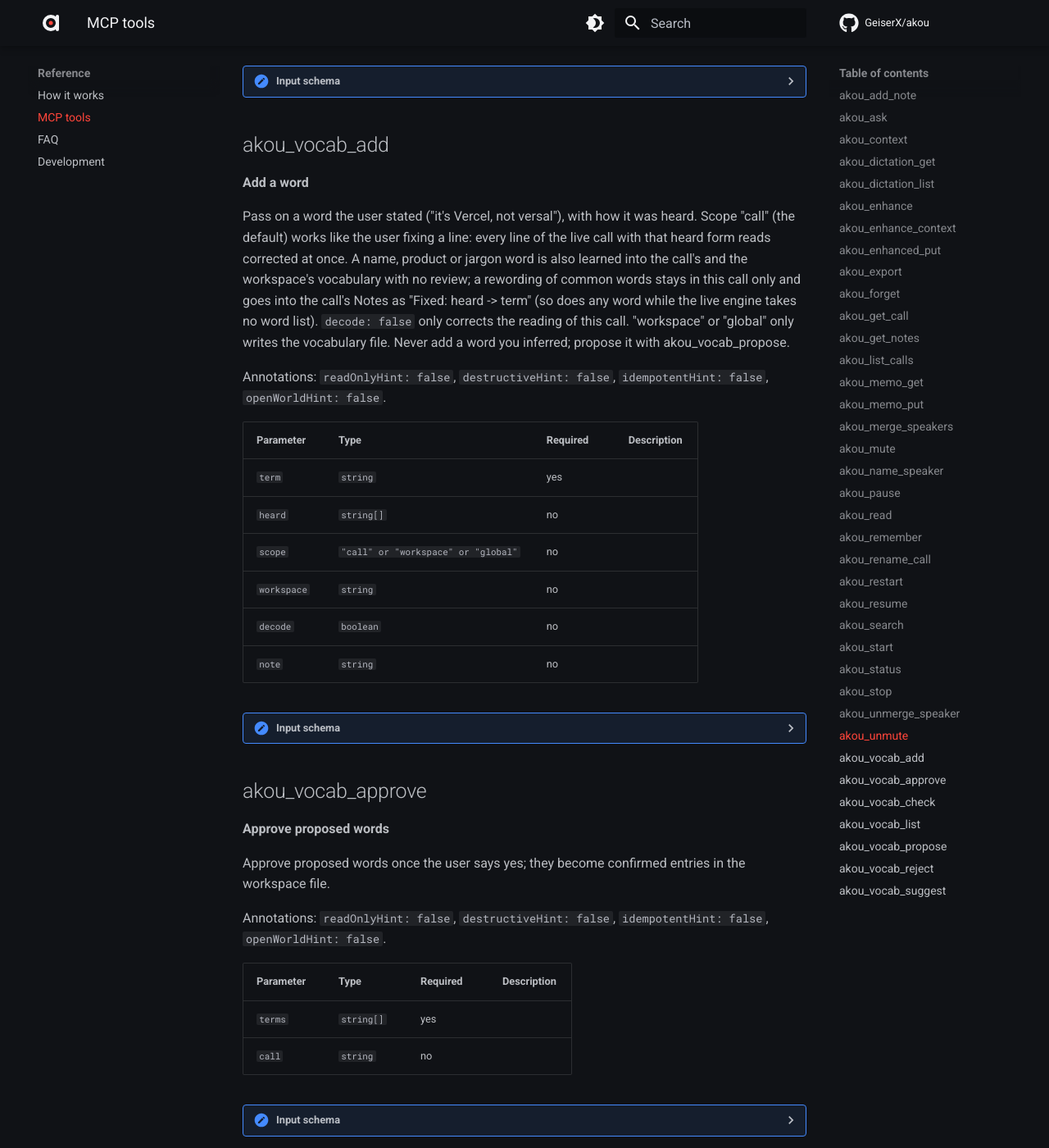
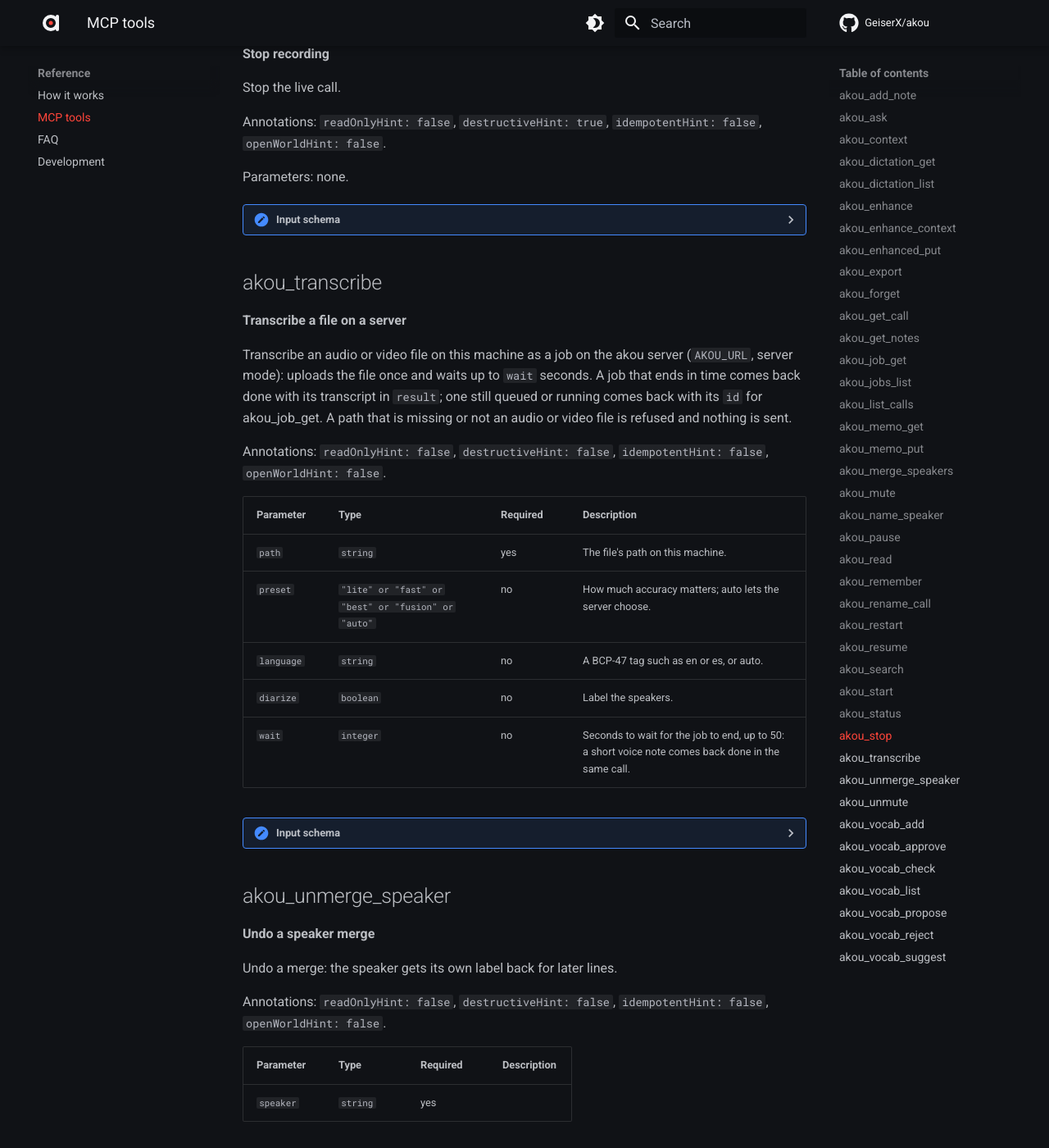
Before and after one commit to GeiserX/akou, an MkDocs documentation site: the page built from docs/reference/mcp.md, in a window 1280 px wide and 1400 px high, scrolled down 13681 px. Shown: the whole window at 82% size. Built offline with MkDocs 1.6.1 and Material for MkDocs 9.7.7, drawn with Linux system fonts in a browser that asks for light colours; comment, search, counter and statistics services are not loaded; some of the changed text lies outside the part shown.

Commit message:
docs(mcp): regenerate the MCP tool reference from main's tools [skip ci]
The page was generated before main gained the job tools; tests/mcp-reference.test.ts compares it
with the server's tools/list.

````diff
--- a/docs/reference/mcp.md
+++ b/docs/reference/mcp.md
@@ -428,6 +428,83 @@
       "type": "integer",
       "minimum": 0,
       "maximum": 9007199254740991
+    }
+  },
+  "$schema": "https://json-schema.org/draft/2020-12/schema"
+}
+```
+
+</details>
+
+## akou_job_get
+
+**Read a transcription job**
+
+One transcription job by id, waiting up to `wait` seconds for it to end; a done job comes with its transcript in `result`. Read-only.
+
+Annotations: `readOnlyHint: true`, `openWorldHint: false`.
+
+| Parameter | Type | Required | Description |
+|---|---|---|---|
+| `id` | `string` | yes |  |
+| `wait` | `integer` | no | Seconds to wait for the job to end, up to 50: a short voice note comes back done in the same call. |
+
+<details markdown>
+<summary>Input schema</summary>
+
+```json
+{
+  "type": "object",
+  "properties": {
+    "id": {
+      "type": "string",
+      "minLength": 1
+    },
+    "wait": {
+      "default": 50,
+      "description": "Seconds to wait for the job to end, up to 50: a short voice note comes back done in the same call.",
+      "type": "integer",
+      "minimum": 0,
+      "maximum": 50
+    }
+  },
+  "required": [
+    "id"
+  ],
+  "$schema": "https://json-schema.org/draft/2020-12/schema"
+}
+```
+
+</details>
+
+## akou_jobs_list
+
+**List transcription jobs**
+
+The 20 newest transcription jobs this key submitted, newest first: id, title, state, preset, model and times, no transcript. `status` keeps one state. Read-only.
+
+Annotations: `readOnlyHint: true`, `openWorldHint: false`.
+
+| Parameter | Type | Required | Description |
+|---|---|---|---|
+| `status` | `"queued" or "running" or "done" or "failed" or "cancelled"` | no |  |
+
+<details markdown>
+<summary>Input schema</summary>
+
+```json
+{
+  "type": "object",
+  "properties": {
+    "status": {
+      "type": "string",
+      "enum": [
+        "queued",
+        "running",
+        "done",
+        "failed",
+        "cancelled"
+      ]
     }
   },
   "$schema": "https://json-schema.org/draft/2020-12/schema"
@@ -968,6 +1045,70 @@
 
 </details>
 
+## akou_transcribe
+
+**Transcribe a file on a server**
+
+Transcribe an audio or video file on this machine as a job on the akou server (`AKOU_URL`, server mode): uploads the file once and waits up to `wait` seconds. A job that ends in time comes back done with its transcript in `result`; one still queued or running comes back with its `id` for akou_job_get. A path that is missing or not an audio or video file is refused and nothing is sent.
+
+Annotations: `readOnlyHint: false`, `destructiveHint: false`, `idempotentHint: false`, `openWorldHint: false`.
+
+| Parameter | Type | Required | Description |
+|---|---|---|---|
+| `path` | `string` | yes | The file's path on this machine. |
+| `preset` | `"lite" or "fast" or "best" or "fusion" or "auto"` | no | How much accuracy matters; auto lets the server choose. |
+| `language` | `string` | no | A BCP-47 tag such as en or es, or auto. |
+| `diarize` | `boolean` | no | Label the speakers. |
+| `wait` | `integer` | no | Seconds to wait for the job to end, up to 50: a short voice note comes back done in the same call. |
+
+<details markdown>
+<summary>Input schema</summary>
+
+```json
+{
+  "type": "object",
+  "properties": {
+    "path": {
+      "type": "string",
+      "minLength": 1,
+      "description": "The file's path on this machine."
+    },
+    "preset": {
+      "description": "How much accuracy matters; auto lets the server choose.",
+      "type": "string",
+      "enum": [
+        "lite",
+        "fast",
+        "best",
+        "fusion",
+        "auto"
+      ]
+    },
+    "language": {
+      "description": "A BCP-47 tag such as en or es, or auto.",
+      "type": "string"
+    },
+    "diarize": {
+      "description": "Label the speakers.",
+      "type": "boolean"
+    },
+    "wait": {
+      "default": 50,
+      "description": "Seconds to wait for the job to end, up to 50: a short voice note comes back done in the same call.",
+      "type": "integer",
+      "minimum": 0,
+      "maximum": 50
+    }
+  },
+  "required": [
+    "path"
+  ],
+  "$schema": "https://json-schema.org/draft/2020-12/schema"
+}
+```
+
+</details>
+
 ## akou_unmerge_speaker
 
 **Undo a speaker merge**
````
